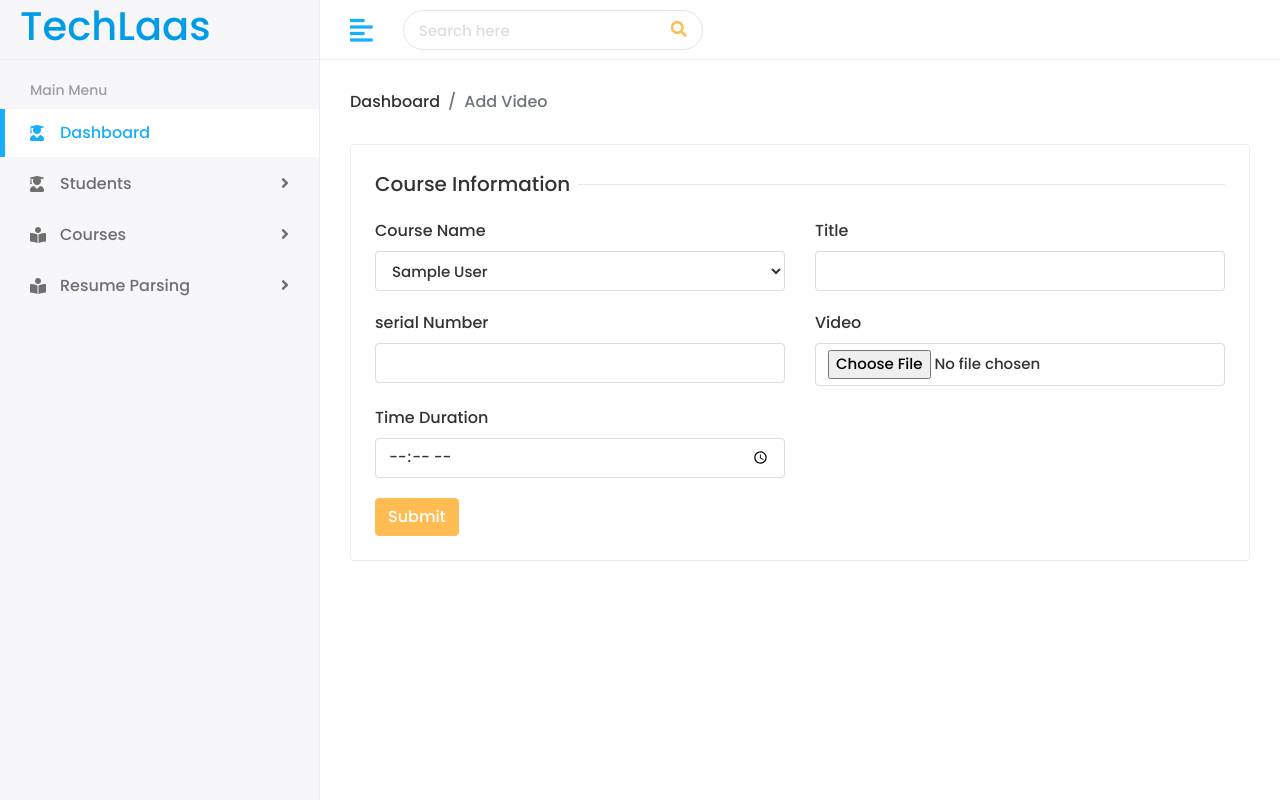
After one commit to anayasusangeorge/Main-Project, a Django app: page /add_video/ in a window 1280 px wide. The commit adds this page. Run offline with Django 4.2, Linux system fonts and the light colour scheme; tables that the repository leaves empty hold one stand-in row (values such as "Sample post"); some libraries are stand-ins or nearby versions.

Commit message:
Company video added

```diff
--- a/miniproject/internship/interapp/urls.py
+++ b/miniproject/internship/interapp/urls.py
@@ -42,7 +42,8 @@ urlpatterns = [
     # path('orders/', views.curriculum, name='orders'),
     path('subjects/', views.subjects, name='subjects'),
     path('add_subjects/', views.add_subjects, name='add_subjects'),
-    path('subject_details/<int:id>/', views.subject_details, name='subject_details'),
+    # path('subject_details/<int:id>/', views.subject_details, name='subject_details'),
+    path('add_video/', views.add_video, name='add_video'),
     path('feedback/', views.feedback, name='feedback'),
     path('curriculum/<int:id>/', views.curriculum, name='curriculum'),
     path('video_detail/<int:id>/', views.video_detail, name='video_detail'),
--- a/miniproject/internship/interapp/views.py
+++ b/miniproject/internship/interapp/views.py
@@ -425,9 +425,7 @@ def company(request):
     return render(request, "company.html")
 
 def subjects(request):
-
     obj = user_course.objects.all()
-    res = add_subject.objects.all()
     return render(request,"subjects.html", {'obj':obj,'res':res })
 
 
@@ -460,13 +458,33 @@ def add_subjects(request ):
 
     return render(request, "add_subject.html")
 
-@login_required(login_url='login')
-def subject_details(request, id):
-    add = add_subject.objects.filter(course_id=id)
-    res = add_subject.objects.all()
-    videos = video.objects.all()
-    require = requirement.objects.all()
-    return render(request, "subject_details.html", {'add':add,'res':res,'videos':videos,'require':require})
+
+def add_video(request):
+    user = request.user
+    single = user_course.objects.all()
+    if request.method == "POST":
+        cat_id = request.POST.get('course')
+        print("cat_id:", cat_id)
+        course =  user_course.objects.get(course_id=cat_id)
+        title = request.POST.get('title')
+        serial_number = request.POST.get('serial_number')
+        videos = request.FILES['videos']
+        time_duration = request.POST.get('time_duration')
+
+        val = video(
+            course=course, title=title, videos=videos, time_duration=time_duration,serial_number=serial_number,
+        )
+        val.save()
+    return render(request,"Add_video.html",{"single":single})
+
+
+# @login_required(login_url='login')
+# def subject_details(request, id):
+#     add = add_subject.objects.filter(course_id=id)
+#     res = add_subject.objects.all()
+#     videos = video.objects.all()
+#     require = requirement.objects.all()
+#     return render(request, "subject_details.html", {'add':add,'res':res,'videos':videos,'require':require})
 
 
 
--- /dev/null
+++ b/miniproject/internship/templates/Add_video.html
@@ -0,0 +1,250 @@
+<!DOCTYPE html>
+{% load static %}
+<html lang="en">
+
+<!-- Mirrored from preschool.dreamguystech.com/html-template/teacher-dashboard.html by HTTrack Website Copier/3.x [XR&CO'2014], Thu, 28 Oct 2021 11:11:40 GMT -->
+<head>
+<meta charset="utf-8">
+<meta name="viewport" content="width=device-width, initial-scale=1.0, user-scalable=0">
+<title>TechLaas</title>
+
+<link rel="shortcut icon" href="{% static 'assets/img/favicon.png' %}">
+<link rel="stylesheet" href="https://fonts.googleapis.com/css2?family=Poppins:ital,wght@0,500;0,600;0,700;1,400&amp;display=swap">
+
+<link rel="stylesheet" href="{% static 'assets/plugins/bootstrap/css/bootstrap.min.css' %}">
+
+<link rel="stylesheet" href="{% static 'assets/plugins/fontawesome/css/fontawesome.min.css' %}">
+<link rel="stylesheet" href="{% static 'assets/plugins/fontawesome/css/all.min.css' %}">
+
+<link rel="stylesheet" href="{% static 'assets/plugins/simple-calendar/simple-calendar.css' %}">
+
+<link rel="stylesheet" href="{% static 'assets/css/style.css' %}">
+</head>
+<body>
+
+<div class="main-wrapper">
+
+<div class="header">
+
+<div class="header-left">
+    <h1>
+<a href="index.html" class="logo">TechLaas</a>
+<!--<img src="{% static 'assets/img/logo.png' %}" alt="Logo">-->
+</h1>
+<a href="index.html" class="logo logo-small">
+<img src="{% static 'assets/img/logo-small.png' %}" alt="Logo" width="30" height="30">
+</a>
+</div>
+
+<a href="javascript:void(0);" id="toggle_btn">
+<i class="fas fa-align-left"></i>
+</a>
+
+<div class="top-nav-search">
+<form>
+ {% csrf_token %}
+<input type="text" class="form-control" placeholder="Search here">
+<button class="btn" type="submit"><i class="fas fa-search"></i></button>
+</form>
+</div>
+
+
+<a class="mobile_btn" id="mobile_btn">
+<i class="fas fa-bars"></i>
+</a>
+
+
+<ul class="nav user-menu">
+
+
+ {% if user.is_authenticated %}
+<li class="nav-item dropdown has-arrow">
+<a href="#" class="dropdown-toggle nav-link" data-toggle="dropdown">
+<span class="user-img"><img class="rounded-circle" src="{% static 'assets/img/profiles/avatar-01.jpg' %}" width="31" alt="Ryan Taylor"></span>
+</a>
+<div class="dropdown-menu">
+<div class="user-header">
+<div class="avatar avatar-sm">
+<img src="{% static 'assets/img/profiles/avatar-01.jpg' %}" alt="User Image" class="avatar-img rounded-circle">
+</div>
+<div class="user-text">
+<h6> {{user.first_name}}</h6>
+<p class="text-muted mb-0">Administrator</p>
+</div>
+</div>
+
+
+<a class="dropdown-item" href="profile.html">My Profile</a>
+<a class="dropdown-item" href="inbox.html">Inbox</a>
+<a class="dropdown-item" href="{% url 'logout' %}">Logout</a>
+</div>
+
+</li>
+{% endif %}
+</ul>
+
+</div>
+
+
+<div class="sidebar" id="sidebar">
+<div class="sidebar-inner slimscroll">
+<div id="sidebar-menu" class="sidebar-menu">
+<ul>
+<li class="menu-title">
+<span>Main Menu</span>
+</li>
+<li class="submenu active">
+<a href="#"><i class="fas fa-user-graduate"></i> <span> Dashboard</span> </a>
+</li>
+<li class="submenu">
+<a href="#"><i class="fas fa-user-graduate"></i> <span> Students</span> <span class="menu-arrow"></span></a>
+<ul>
+<li><a href="{% url 'students' %}">Student List</a></li>
+
+<!--<li><a href="add-student.html">Student Add</a></li>-->
+<!--<li><a href="edit-student.html">Student Edit</a></li>-->
+</ul>
+</li>
+<!--<li class="submenu">-->
+<!--<a href="#"><i class="fas fa-chalkboard-teacher"></i> <span> Company</span> <span class="menu-arrow"></span></a>-->
+<!--<ul>-->
+<!--<li><a href="teachers.html">Company List</a></li>-->
+<!--<li><a href="teacher-details.html">Company View</a></li>-->
+<!--<li><a href="add-teacher.html">Company Add</a></li>-->
+<!--<li><a href="edit-teacher.html">Company Edit</a></li>-->
+<!--</ul>-->
+<!--</li>-->
+<!--<li class="submenu">-->
+<!--<a href="#"><i class="fas fa-building"></i> <span> Departments</span> <span class="menu-arrow"></span></a>-->
+<!--<ul>-->
+<!--<li><a href="departments.html">Department List</a></li>-->
+<!--<li><a href="add-department.html">Department Add</a></li>-->
+<!--<li><a href="edit-department.html">Department Edit</a></li>-->
+<!--</ul>-->
+<!--</li>-->
+<li class="submenu">
+<a href="#"><i class="fas fa-book-reader"></i> <span> Courses </span> <span class="menu-arrow"></span></a>
+<ul>
+<li><a href="{% url 'subjects' %}">Courses List</a></li>
+
+<li><a href="{% url 'add_subjects' %}">Add Courses </a></li>
+</ul>
+</li>
+<li class="submenu">
+<a href="#"><i class="fas fa-book-reader"></i> <span> Resume Parsing </span> <span class="menu-arrow"></span></a>
+<ul>
+<li><a href="{% url 'document_similarity' %}">Resume parsing</a></li>
+</ul>
+</li>
+</ul>
+</div>
+</div>
+</div>
+
+
+<div class="page-wrapper">
+<div class="content container-fluid">
+
+<div class="page-header">
+<div class="row">
+<div class="col-sm-12">
+<!--<h3 class="page-title">Welcome Jonathan!</h3>-->
+<ul class="breadcrumb">
+<li class="breadcrumb-item"><a href="index.html">Dashboard</a></li>
+<li class="breadcrumb-item active"> Add Video</li>
+</ul>
+</div>
+</div>
+</div>
+
+<div class="row">
+<div class="col-sm-12">
+<div class="card">
+<div class="card-body">
+<form method="post" action="{% url 'add_video' %}" enctype="multipart/form-data">
+    {% csrf_token %}
+<div class="row">
+<div class="col-12">
+<h5 class="form-title"><span>Course Information</span></h5>
+</div>
+<div class="col-12 col-sm-6">
+    <div class="form-group">
+        <label>Course Name</label>
+        <select class="form-control" name="course" id="course">
+        {% for i in single %}
+            <option value="{{ i.course_id }}">{{i.course_name}}</option>
+        {% endfor %}
+        </select>
+    </div>
+</div>
+
+<div class="col-12 col-sm-6">
+    <div class="form-group">
+        <label>Title</label>
+            <input type="text" id="title" name="title" class="form-control" required>
+    </div>
+</div>
+<div class="col-12 col-sm-6">
+    <div class="form-group">
+        <label>serial Number</label>
+            <input type="number" id="serial_number" name="serial_number" class="form-control" required>
+    </div>
+</div>
+
+<div class="col-12 col-sm-6">
+    <div class="form-group">
+        <label >Video</label>
+            <input class="form-control" id="videos" name="videos" type="file" required>
+    </div>
+</div>
+<div class="col-12 col-sm-6">
+    <div class="form-group">
+        <label>Time Duration</label>
+            <input type="time" id="time_duration" name="time_duration" class="form-control" required>
+    </div>
+</div>
+
+    <div class="col-12">
+        <button type="submit" class="btn btn-primary">Submit</button>
+    </div>
+</div>
+</form>
+</div>
+</div>
+</div>
+</div>
+
+
+
+
+
+
+</div>
+
+
+
+</div>
+
+</div>
+
+
+<script src="{% static 'assets/js/jquery-3.6.0.min.js' %}"></script>
+
+<script src="{% static 'assets/js/popper.min.js' %}"></script>
+<script src="{% static 'assets/plugins/bootstrap/js/bootstrap.min.js' %}"></script>
+
+<script src="{% static 'assets/plugins/slimscroll/jquery.slimscroll.min.js' %}"></script>
+
+<script src="{% static 'assets/plugins/apexchart/apexcharts.min.js' %}"></script>
+<script src="{% static 'assets/plugins/apexchart/chart-data.js' %}"></script>
+
+<script src="{% static 'assets/plugins/simple-calendar/jquery.simple-calendar.js' %}"></script>
+<script src="{% static 'assets/js/calander.js' %}"></script>
+
+<script src="{% static 'assets/js/circle-progress.min.js' %}"></script>
+
+<script src="{% static 'assets/js/script.js' %}"></script>
+</body>
+
+<!-- Mirrored from preschool.dreamguystech.com/html-template/teacher-dashboard.html by HTTrack Website Copier/3.x [XR&CO'2014], Thu, 28 Oct 2021 11:11:43 GMT -->
+</html>
--- a/miniproject/internship/templates/company.html
+++ b/miniproject/internship/templates/company.html
@@ -128,6 +128,8 @@
 <li><a href="{% url 'subjects' %}">Courses List</a></li>
 
 <li><a href="{% url 'add_subjects' %}">Add Courses </a></li>
+    <li><a href="{% url 'add_video' %}">Add Video </a></li>
+
 </ul>
 </li>
 <li class="submenu">
--- a/miniproject/internship/templates/subjects.html
+++ b/miniproject/internship/templates/subjects.html
@@ -149,7 +149,7 @@
                                    <tbody>
 
 
-                                  {% for i in  res %}
+                                  {% for i in  obj %}
                                     <tr>
                                        <td><h2>
                                              <a>{{i.course_name}}</a>
```
Also changed, not shown: miniproject/internship/media/pics/download.jpeg (added), 2 other files.
